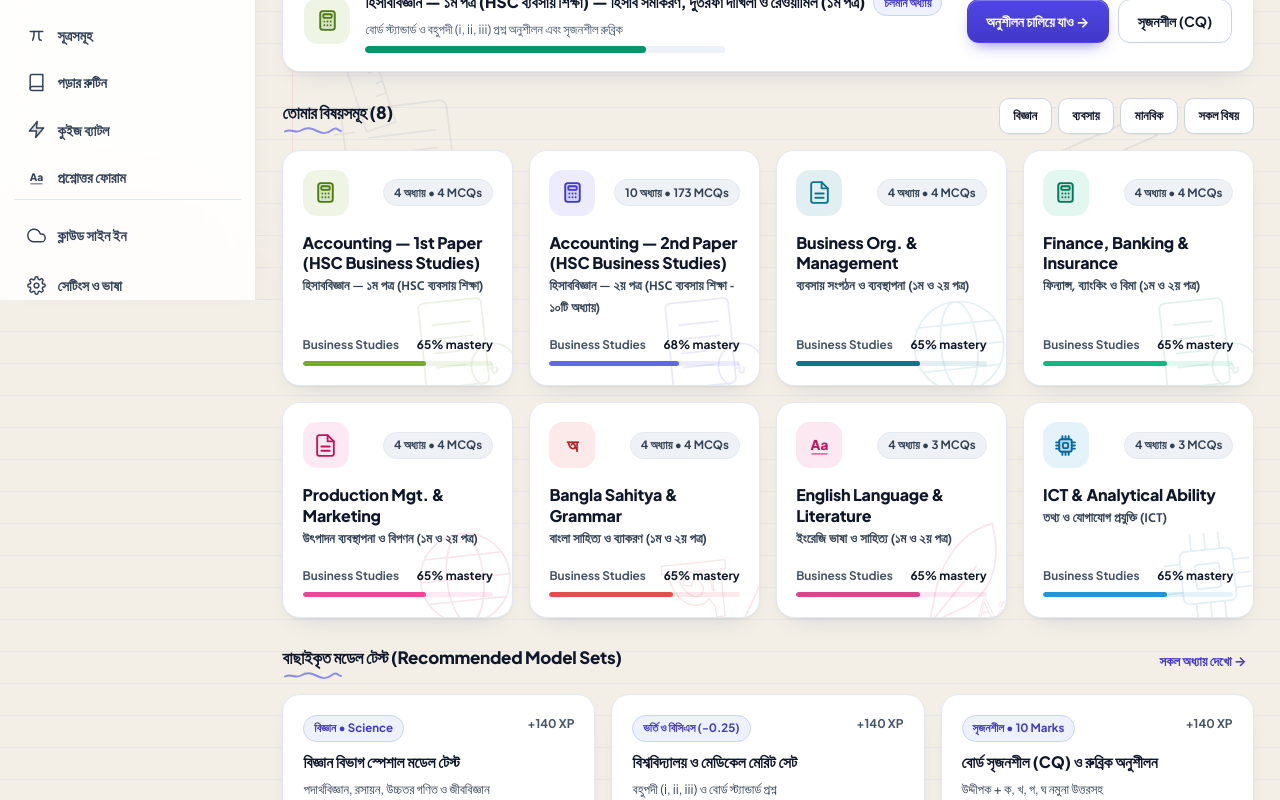
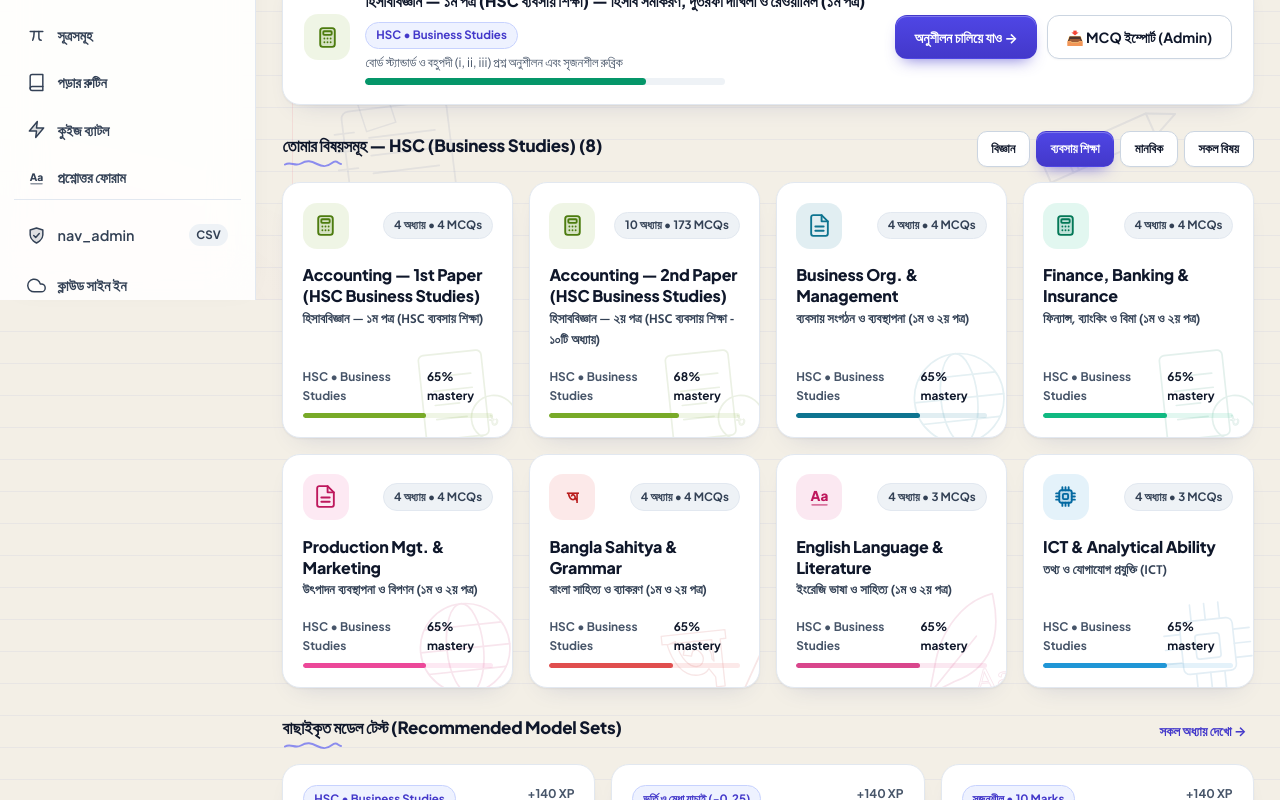
Before and after one commit to thethirdclasseditor-ship-it/examverse, a React (Vite) app: page / in a window 1280 px wide. Shown: the part 500-1300 px from the top of the page. Built offline with nearby package versions, Linux system fonts and the light colour scheme.

Commit message:
Refactor App.tsx for cleaner code structure

```diff
--- a/src/App.tsx
+++ b/src/App.tsx
@@ -100,7 +100,6 @@ export function App() {
     });
   };
 
-  // Build 7-day flame chain for the Notepad Hero Card
   const dayNames = ['S', 'M', 'T', 'W', 'T', 'F', 'S'];
   const litCount = Math.min(7, Math.max(1, streak));
   const sevenDayChain = Array.from({ length: 7 }).map((_, idx) => {
@@ -108,28 +107,22 @@ export function App() {
     const d = new Date(Date.now() - offset * 86400000);
     const isLit = offset < litCount;
     const isToday = offset === 0;
-    return {
-      key: idx,
-      label: dayNames[d.getDay()],
-      isLit,
-      isToday,
-    };
+    return { key: idx, label: dayNames[d.getDay()], isLit, isToday };
   });
 
-  // Curated Model Sets for Homepage
   const recommendedPacks = [
     {
       id: 'pack-stem',
-      badge: isBn ? 'বিজ্ঞান • Science' : 'Science Track',
-      title: isBn ? 'বিজ্ঞান বিভাগ স্পেশাল মডেল টেস্ট' : 'Science STEM Diagnostic Set',
-      sub: isBn ? 'পদার্থবিজ্ঞান, রসায়ন, উচ্চতর গণিত ও জীববিজ্ঞান' : 'Physics, Chemistry, Higher Math & Biology',
+      badge: `${selectedClass} • ${selectedGroup}`,
+      title: isBn ? `${selectedGroup} স্পেশাল মডেল টেস্ট` : `${selectedGroup} Diagnostic Model Set`,
+      sub: isBn ? 'বোর্ড স্ট্যান্ডার্ড ও বহুপদী (i, ii, iii) প্রশ্নব্যাংক' : 'High-yield board & multi-statement MCQs',
       subj: subjects[0],
     },
     {
       id: 'pack-bcs',
-      badge: isBn ? 'ভর্তি ও বিসিএস (-0.25)' : 'Admission & BCS',
-      title: isBn ? 'বিশ্ববিদ্যালয় ও মেডিকেল মেরিট সেট' : 'University & Medical Merit Set',
-      sub: isBn ? 'বহুপদী (i, ii, iii) ও বোর্ড স্ট্যান্ডার্ড প্রশ্ন' : 'Multi-statement & high-yield board MCQs',
+      badge: isBn ? 'ভর্তি ও মেধা যাচাই (-0.25)' : 'Merit Simulation',
+      title: isBn ? 'টাইমড এক্সাম সিমুলেশন সেট' : 'Timed Examination Simulation',
+      sub: isBn ? 'নেগেটিভ মার্কিং ও রিয়েল-টাইম ডেডলাইন টাইমারসহ' : 'With negative marking & real-time timer',
       subj: subjects[1] || subjects[0],
     },
     {
@@ -144,9 +137,6 @@ export function App() {
 
   return (
     <>
-      {/* =========================================================
-          1. NOTEBOOK PAPER BACKGROUND DOODLES & GLOBAL SVG DEFS
-          ========================================================= */}
       <div className="ev-bg-art" aria-hidden="true">
         <svg className="ev-doodle ev-doodle-book" viewBox="0 0 200 200">
           <g>
@@ -191,7 +181,6 @@ export function App() {
         </svg>
       </div>
 
-      {/* Shared SVG Gradients for Flame & Ring */}
       <svg width="0" height="0" style={{ position: 'absolute' }} aria-hidden="true">
         <defs>
           <linearGradient id="evFlameGrad" x1="0" y1="0" x2="0" y2="1">
@@ -208,9 +197,6 @@ export function App() {
       </svg>
 
       <div className="ev-app-shell">
-        {/* =========================================================
-            2. LIQUID GLASS DESKTOP SIDEBAR WITH MINIMALIST SVG ICONS
-            ========================================================= */}
         <aside className="ev-sidebar" aria-label="Main Sidebar Navigation">
           <button
             type="button"
@@ -274,12 +260,29 @@ export function App() {
           </ul>
 
           <div className="ev-sidebar-footer">
+            {/* ADMIN PANEL BUTTON IN SIDEBAR */}
+            <button
+              type="button"
+              className={`ev-nav-btn ${activeTab === 'admin' ? 'is-active' : ''}`}
+              onClick={() => {
+                setSelectedSubject(null);
+                setActiveTab('admin');
+              }}
+            >
+              <span className="ev-nav-btn-left">
+                <EvIcon name="shield" size={19} />
+                <span>{trKey('nav_admin', language)}</span>
+              </span>
+              <span className="ev-nav-count">CSV</span>
+            </button>
+
             <button type="button" className="ev-nav-btn" onClick={() => setAuthModalOpen(true)}>
               <span className="ev-nav-btn-left">
                 <EvIcon name="cloud" size={19} />
                 <span>{isAuthenticated ? firstName : isBn ? 'ক্লাউড সাইন ইন' : 'Cloud Sync & Login'}</span>
               </span>
             </button>
+
             <button type="button" className="ev-nav-btn" onClick={() => setSettingsModalOpen(true)}>
               <span className="ev-nav-btn-left">
                 <EvIcon name="settings" size={19} />
@@ -289,9 +292,6 @@ export function App() {
           </div>
         </aside>
 
-        {/* =========================================================
-            3. MAIN WRAPPER (Liquid Glass Topbar + Dynamic Content)
-            ========================================================= */}
         <div className="ev-main-wrapper">
           <header className="ev-topbar">
             <div className="ev-topbar-left">
@@ -323,7 +323,6 @@ export function App() {
             </div>
 
             <div className="ev-topbar-right">
-              {/* Glowing Flame Streak Pill */}
               <button
                 type="button"
                 className="ev-streak-pill is-active"
@@ -343,7 +342,6 @@ export function App() {
                 <span>{streak}d</span>
               </button>
 
-              {/* Language Switcher */}
               <button
                 type="button"
                 className="ev-icon-btn"
@@ -356,7 +354,6 @@ export function App() {
                 {language === 'bn' ? 'বাংলা' : language === 'en' ? 'EN' : 'বাং+EN'}
               </button>
 
-              {/* Theme Switch Button */}
               <button
                 type="button"
                 className="ev-icon-btn"
@@ -375,7 +372,6 @@ export function App() {
                 )}
               </button>
 
-              {/* Avatar Ring Profile Trigger */}
               <button
                 type="button"
                 className="ev-profile-trigger"
@@ -394,17 +390,11 @@ export function App() {
             </div>
           </header>
 
-          {/* =========================================================
-              4. DYNAMIC MAIN CONTENT
-              ========================================================= */}
           <main className="ev-content-area">
             <div className="ev-view-animate">
               {activeTab !== 'dashboard' && activeTab !== 'subjects' ? (
                 <ExtraFeaturesView />
               ) : selectedSubject ? (
-                /* =========================================================
-                   SELECTED SUBJECT CHAPTER TREE VIEW
-                   ========================================================= */
                 <div>
                   <div style={{ display: 'flex', alignItems: 'center', justifyContent: 'space-between', marginBottom: '1rem', flexWrap: 'wrap', gap: 10 }}>
                     <button
@@ -443,7 +433,7 @@ export function App() {
                           {trText(selectedSubject.name, language)}
                         </h2>
                         <div style={{ fontSize: '0.82rem', color: 'var(--text-muted)' }}>
-                          {selectedSubject.chapters.length} {trKey('chapters_count', language)} • Standard & Multi-Statement (i, ii, iii) MCQs + Creative CQs
+                          {selectedSubject.chapters.length} {trKey('chapters_count', language)} • {selectedClass} ({selectedGroup})
                         </div>
                       </div>
                     </div>
@@ -517,15 +507,10 @@ export function App() {
                   </div>
                 </div>
               ) : (
-                /* =========================================================
-                   HOMEPAGE DASHBOARD & SUBJECTS VIEW
-                   ========================================================= */
                 <>
                   {activeTab === 'dashboard' && (
                     <>
-                      {/* TOP HERO GRID: Notepad Rank Scholar Card + Daily Merit Sprint */}
                       <div className="ev-home-top-grid">
-                        {/* Left: Notepad Binding-Hole Hero Card */}
                         <div className="ev-card ev-hero">
                           <HeroSketchSvg />
 
@@ -555,7 +540,6 @@ export function App() {
                             </div>
                           </div>
 
-                          {/* 10%-Ticked XP & Rank Ruler */}
                           <div>
                             <div className="ev-xp-ruler">
                               <div
@@ -571,7 +555,6 @@ export function App() {
                             </div>
                           </div>
 
-                          {/* 7-Day Flame Streak Strip */}
                           <div className="ev-streak-strip">
                             <div className="ev-streak-lead">
                               <FlameBigSvg />
@@ -603,7 +586,6 @@ export function App() {
                           </div>
                         </div>
 
-                        {/* Right: Daily Merit Sprint Featured Card */}
                         <div className="ev-card ev-daily-card">
                           <div className="ev-daily-head">
                             <div className="ev-daily-ic">
@@ -664,16 +646,20 @@ export function App() {
                         </div>
                       </div>
 
-                      {/* CONTINUE LEARNING & TRACK SELECTOR */}
                       <div style={{ marginBottom: '1.65rem' }}>
                         <div className="ev-section-header">
                           <h3 className="ev-section-title">
                             {isBn ? 'পড়াশোনা চালিয়ে যাও (Continue Learning)' : 'Continue Learning & Exam Tools'}
                           </h3>
-                          <div style={{ display: 'flex', gap: 8, alignItems: 'center' }}>
+                          <div style={{ display: 'flex', gap: 8, alignItems: 'center', flexWrap: 'wrap' }}>
                             <select
                               value={selectedClass}
-                              onChange={(e) => setClassAndGroup(e.target.value, selectedGroup)}
+                              onChange={(e) => {
+                                const nextCls = e.target.value;
+                                const availGrps = getAvailableGroups(nextCls);
+                                const nextGrp = availGrps.includes(selectedGroup) ? selectedGroup : availGrps[0];
+                                setClassAndGroup(nextCls, nextGrp);
+                              }}
                               style={{
                                 height: 36,
                                 padding: '0 10px',
@@ -736,7 +722,7 @@ export function App() {
                                     {trText(subjects[0].chapters[0]?.name, language)}
                                   </span>
                                   <span className="ev-badge-pill ev-badge-indigo">
-                                    {isBn ? 'চলমান অধ্যায়' : 'Active Chapter'}
+                                    {selectedClass} • {selectedGroup}
                                   </span>
                                 </div>
                                 <div style={{ fontSize: '0.8rem', color: 'var(--text-muted)', marginBottom: 6 }}>
@@ -761,9 +747,9 @@ export function App() {
                               <button
                                 type="button"
                                 className="ev-btn ev-btn-secondary"
-                                onClick={() => handleLaunchSubjectPractice(subjects[0], 0, 'cq', 'practice')}
+                                onClick={() => setActiveTab('admin')}
                               >
-                                {isBn ? 'সৃজনশীল (CQ)' : 'Creative (CQ)'}
+                                {isBn ? '📥 MCQ ইম্পোর্ট (Admin)' : '📥 Bulk Import (Admin)'}
                               </button>
                             </div>
                           </div>
@@ -772,14 +758,13 @@ export function App() {
                     </>
                   )}
 
-                  {/* EXPLORE ALL SUBJECTS (2-Column Grid on Mobile + Inspirational Corner Art) */}
                   <div style={{ marginBottom: '1.65rem' }}>
                     <div className="ev-section-header">
                       <h3 className="ev-section-title">
-                        {trKey('all_subjects', language)} ({subjects.length})
+                        {trKey('all_subjects', language)} — {selectedClass} ({selectedGroup}) ({subjects.length})
                       </h3>
                       <div style={{ display: 'flex', gap: 6, flexWrap: 'wrap' }}>
-                        {(['Science', 'Commerce', 'Arts', 'All'] as const).map((grp) => (
+                        {groupList.map((grp) => (
                           <button
                             key={grp}
                             type="button"
@@ -792,14 +777,14 @@ export function App() {
                               ? isBn
                                 ? 'বিজ্ঞান'
                                 : 'Science'
-                              : grp === 'Commerce'
+                              : grp === 'Business Studies'
                               ? isBn
-                                ? 'ব্যবসায়'
-                                : 'Commerce'
-                              : grp === 'Arts'
+                                ? 'ব্যবসায় শিক্ষা'
+                                : 'Business Studies'
+                              : grp === 'Humanities'
                               ? isBn
                                 ? 'মানবিক'
-                                : 'Arts'
+                                : 'Humanities'
                               : isBn
                               ? 'সকল বিষয়'
                               : 'All'}
@@ -823,20 +808,21 @@ export function App() {
                             ) / Math.max(1, subj.chapters.length)
                           )
                         );
+                        const sketchId = subj.id.includes('accounting') ? 'accounting' : subj.id;
 
                         return (
                           <button
                             key={subj.id}
                             type="button"
                             className="ev-card ev-card-interactive ev-subject-card"
-                            data-subj={subj.id}
+                            data-subj={sketchId}
                             onClick={() => setSelectedSubject(subj)}
                           >
-                            <SubjectSketchSvg subjId={subj.id} />
+                            <SubjectSketchSvg subjId={sketchId} />
 
                             <div className="ev-subject-top">
-                              <div className="ev-subject-icon-box" data-subj={subj.id}>
-                                <EvIcon name={subj.id} size={25} />
+                              <div className="ev-subject-icon-box" data-subj={sketchId}>
+                                <EvIcon name={sketchId} size={25} />
                               </div>
                               <span className="ev-mcq-pill">
                                 {subj.chapters.length} {trKey('chapters_count', language)} • {totalMcqs} MCQs
@@ -850,7 +836,7 @@ export function App() {
 
                             <div className="ev-subject-meter">
                               <div className="ev-subject-meter-row">
-                                <span>{selectedGroup}</span>
+                                <span>{selectedClass} • {selectedGroup}</span>
                                 <span>{mastery}% mastery</span>
                               </div>
                               <div className="ev-progress-track">
@@ -863,7 +849,6 @@ export function App() {
                     </div>
                   </div>
 
-                  {/* RECOMMENDED MODEL SETS */}
                   {activeTab === 'dashboard' && (
                     <div style={{ marginBottom: '1.65rem' }}>
                       <div className="ev-section-header">
@@ -955,7 +940,6 @@ export function App() {
                     </div>
                   )}
 
-                  {/* RECENT ACTIVITY */}
                   {activeTab === 'dashboard' && (
                     <div>
                       <div className="ev-section-header">
@@ -986,7 +970,7 @@ export function App() {
                             }}
                           >
                             <div style={{ display: 'flex', alignItems: 'center', gap: '0.85rem' }}>
-                              <div className="ev-subject-icon-box" data-subj={item.subjectId}>
+                              <div className="ev-subject-icon-box" data-subj="accounting">
                                 <EvIcon name={item.subjectId} size={22} />
                               </div>
                               <div>
@@ -1019,9 +1003,6 @@ export function App() {
         </div>
       </div>
 
-      {/* =========================================================
-          5. LIQUID GLASS MOBILE BOTTOM NAV WITH DARK/INDIGO TOP BAR
-          ========================================================= */}
       <nav className="ev-bottom-nav" aria-label="Mobile Bottom Navigation">
         <button
           type="button"
@@ -1073,7 +1054,7 @@ export function App() {
 
         <button
           type="button"
-          className={`ev-bottom-nav-btn ${mobileMoreOpen ? 'is-active' : ''}`}
+          className={`ev-bottom-nav-btn ${mobileMoreOpen || activeTab === 'admin' ? 'is-active' : ''}`}
           onClick={() => setMobileMoreOpen(true)}
         >
           <EvIcon name="more" size={20} />
@@ -1081,7 +1062,6 @@ export function App() {
         </button>
       </nav>
 
-      {/* Mobile "More" Drawer Modal */}
       {mobileMoreOpen && (
         <div className="ev-modal-backdrop" onClick={() => setMobileMoreOpen(false)}>
           <div
@@ -1096,8 +1076,11 @@ export function App() {
               </button>
             </div>
             <div className="ev-grid-2" style={{ gap: '0.6rem' }}>
-              {[...studyVaultNav, { id: 'achievements' as NavTabId, icon: 'achievements', labelKey: 'nav_achievements' }].map(
-                (item) => (
+              {[
+                { id: 'admin' as NavTabId, icon: 'shield', labelKey: 'nav_admin' },
+                ...studyVaultNav,
+                { id: 'achievements' as NavTabId, icon: 'achievements', labelKey: 'nav_achievements' },
+              ].map((item) => (
                 <button
                   key={item.id}
                   type="button"
@@ -1114,8 +1097,7 @@ export function App() {
                   <EvIcon name={item.icon} size={18} />
                   <span>{trKey(item.labelKey as any, language)}</span>
                 </button>
-                )
-              )}
+              ))}
             </div>
           </div>
         </div>
```
Lines whose indentation alone changed are shown as unchanged.
